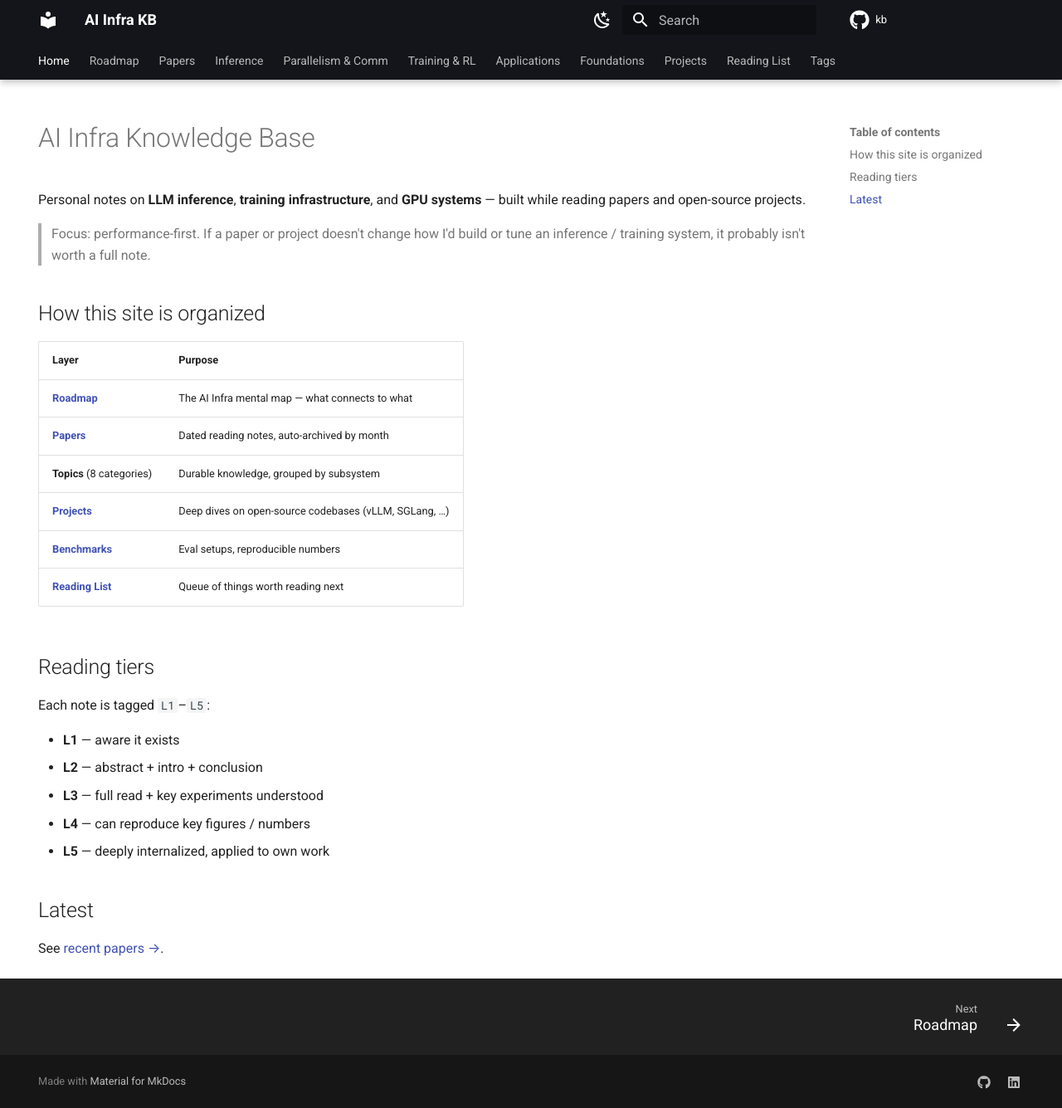
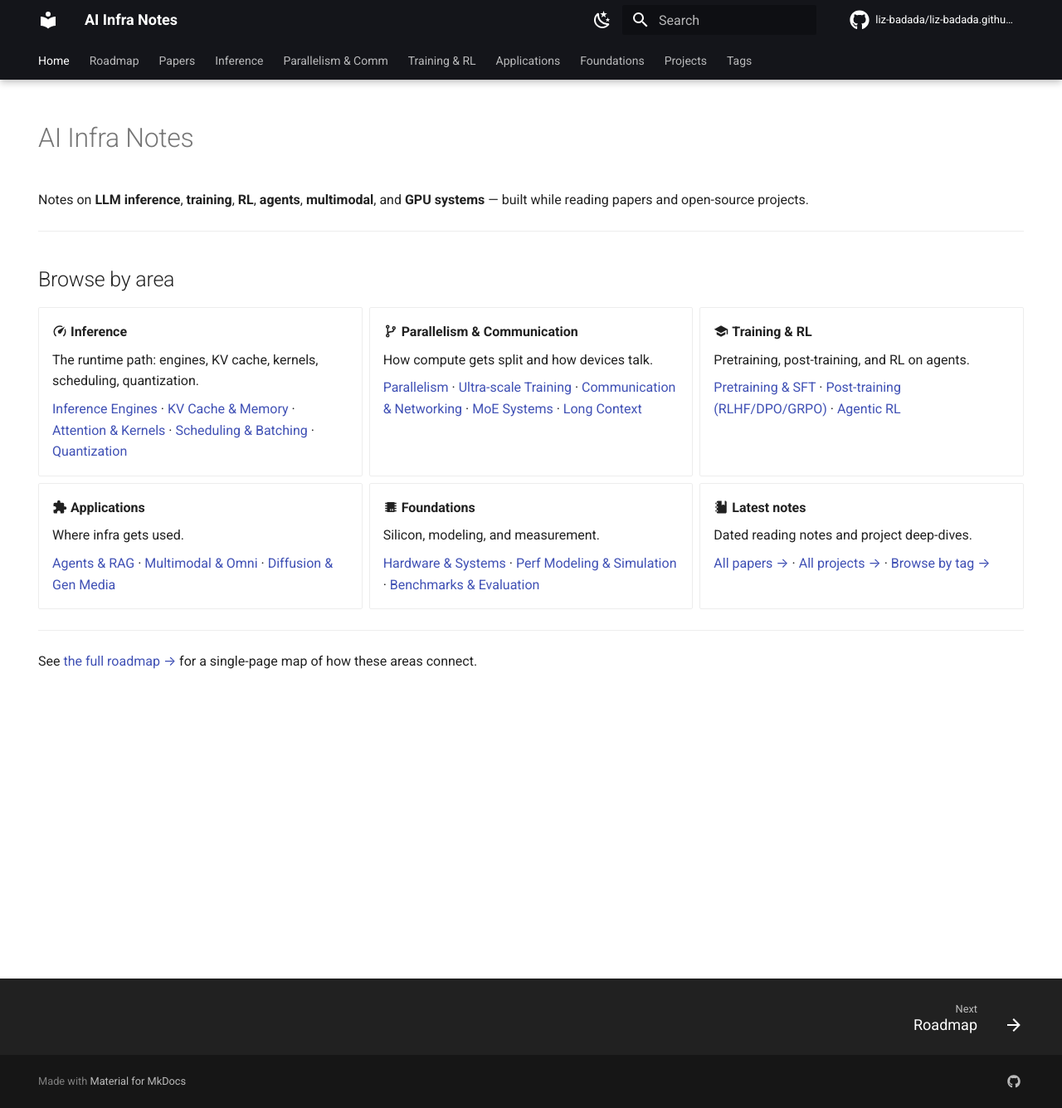
Before and after one commit to liz-badada/liz-badada.github.io, an MkDocs documentation site: the page built from docs/index.md, in a window 1280 px wide and 1335 px high. Shown: the whole window at 83% size. Built offline with MkDocs 1.6.1 and Material for MkDocs 9.7.7, drawn with Linux system fonts in a browser that asks for light colours; comment, search, counter and statistics services are not loaded.

Commit message:
Rename site, simplify home, drop non-knowledge pages
- Site: AI Infra KB → AI Infra Notes, real site_url/repo_url/author
- Home: replaced README-style structure table with 5-cluster grid
  cards that link directly into topic pages
- Papers index: added cluster→category shortcut map
- Removed Reading List from nav and deleted reading-list.md
  (was a todo queue, not knowledge)

Co-Authored-By: Claude Opus 4.7 (1M context) <noreply@anthropic.com>

```diff
--- a/docs/index.md
+++ b/docs/index.md
@@ -1,35 +1,73 @@
 ---
 hide:
   - navigation
+  - toc
 ---
 
-# AI Infra Knowledge Base
+# AI Infra Notes
 
-Personal notes on **LLM inference**, **training infrastructure**, and **GPU systems** — built while reading papers and open-source projects.
+Notes on **LLM inference**, **training**, **RL**, **agents**, **multimodal**, and **GPU systems** — built while reading papers and open-source projects.
 
-> Focus: performance-first. If a paper or project doesn't change how I'd build or tune an inference / training system, it probably isn't worth a full note.
+---
 
-## How this site is organized
+## Browse by area
 
-| Layer | Purpose |
-|---|---|
-| **[Roadmap](roadmap.md)** | The AI Infra mental map — what connects to what |
-| **[Papers](papers/index.md)** | Dated reading notes, auto-archived by month |
-| **Topics** (8 categories) | Durable knowledge, grouped by subsystem |
-| **[Projects](projects/index.md)** | Deep dives on open-source codebases (vLLM, SGLang, …) |
-| **[Benchmarks](benchmarks/index.md)** | Eval setups, reproducible numbers |
-| **[Reading List](reading-list.md)** | Queue of things worth reading next |
+<div class="grid cards" markdown>
 
-## Reading tiers
+- :material-speedometer: **Inference**
 
-Each note is tagged `L1`–`L5`:
+    The runtime path: engines, KV cache, kernels, scheduling, quantization.
 
-- **L1** — aware it exists
-- **L2** — abstract + intro + conclusion
-- **L3** — full read + key experiments understood
-- **L4** — can reproduce key figures / numbers
-- **L5** — deeply internalized, applied to own work
+    [Inference Engines](engines/index.md) ·
+    [KV Cache & Memory](kv-cache/index.md) ·
+    [Attention & Kernels](attention/index.md) ·
+    [Scheduling & Batching](scheduling/index.md) ·
+    [Quantization](quantization/index.md)
 
-## Latest
+- :material-source-branch: **Parallelism & Communication**
 
-See [recent papers →](papers/index.md).
+    How compute gets split and how devices talk.
+
+    [Parallelism](parallelism/index.md) ·
+    [Ultra-scale Training](large-scale/index.md) ·
+    [Communication & Networking](communication/index.md) ·
+    [MoE Systems](moe/index.md) ·
+    [Long Context](long-context/index.md)
+
+- :material-school: **Training & RL**
+
+    Pretraining, post-training, and RL on agents.
+
+    [Pretraining & SFT](training/index.md) ·
+    [Post-training (RLHF/DPO/GRPO)](post-training/index.md) ·
+    [Agentic RL](agentic-rl/index.md)
+
+- :material-puzzle: **Applications**
+
+    Where infra gets used.
+
+    [Agents & RAG](agents/index.md) ·
+    [Multimodal & Omni](multimodal/index.md) ·
+    [Diffusion & Gen Media](diffusion/index.md)
+
+- :material-chip: **Foundations**
+
+    Silicon, modeling, and measurement.
+
+    [Hardware & Systems](hardware/index.md) ·
+    [Perf Modeling & Simulation](perf-modeling/index.md) ·
+    [Benchmarks & Evaluation](benchmarks/index.md)
+
+- :material-notebook: **Latest notes**
+
+    Dated reading notes and project deep-dives.
+
+    [All papers →](papers/index.md) ·
+    [All projects →](projects/index.md) ·
+    [Browse by tag →](tags.md)
+
+</div>
+
+---
+
+See [the full roadmap →](roadmap.md) for a single-page map of how these areas connect.
--- a/mkdocs.yml
+++ b/mkdocs.yml
@@ -1,8 +1,9 @@
-site_name: AI Infra KB
-site_description: Personal knowledge base on LLM inference, training infra, RL, agents, multimodal, and GPU systems
-site_url: https://<your-github-username>.github.io/
-repo_url: https://github.com/<your-github-username>/<your-github-username>.github.io
-repo_name: kb
+site_name: AI Infra Notes
+site_description: Notes on LLM inference, training, RL, agents, multimodal, and GPU systems — from papers and open-source projects.
+site_author: liz-badada
+site_url: https://liz-badada.github.io/
+repo_url: https://github.com/liz-badada/liz-badada.github.io
+repo_name: liz-badada/liz-badada.github.io
 
 theme:
   name: material
@@ -96,6 +97,7 @@ extra_javascript:
 not_in_nav: |
   /projects/*.md
   !/projects/index.md
+  /reading-list.md
 
 nav:
   - Home: index.md
@@ -127,12 +129,9 @@ nav:
       - Perf Modeling & Simulation: perf-modeling/index.md
       - Benchmarks & Evaluation: benchmarks/index.md
   - Projects: projects/index.md
-  - Reading List: reading-list.md
   - Tags: tags.md
 
 extra:
   social:
     - icon: fontawesome/brands/github
-      link: https://github.com/<your-github-username>
-    - icon: fontawesome/brands/linkedin
-      link: https://www.linkedin.com/in/<your-handle>
+      link: https://github.com/liz-badada
```
Also changed, not shown: docs/papers/index.md (+22 -2 lines), docs/reading-list.md (deleted, +0 -36 lines).
